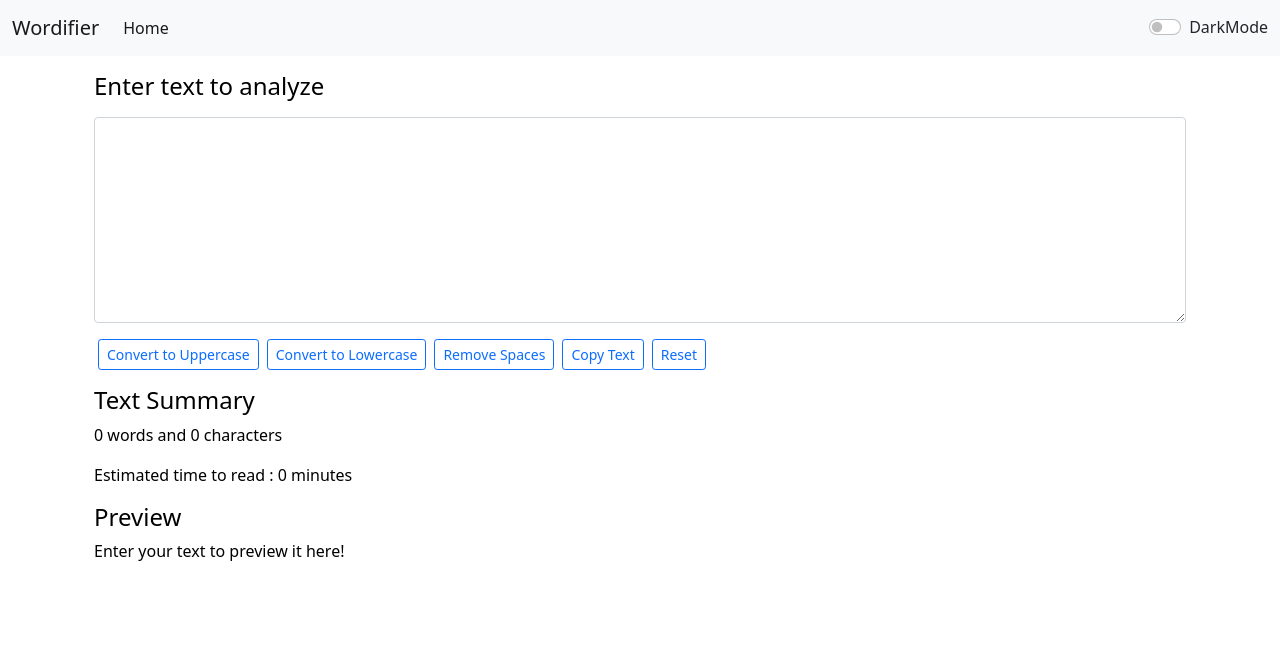
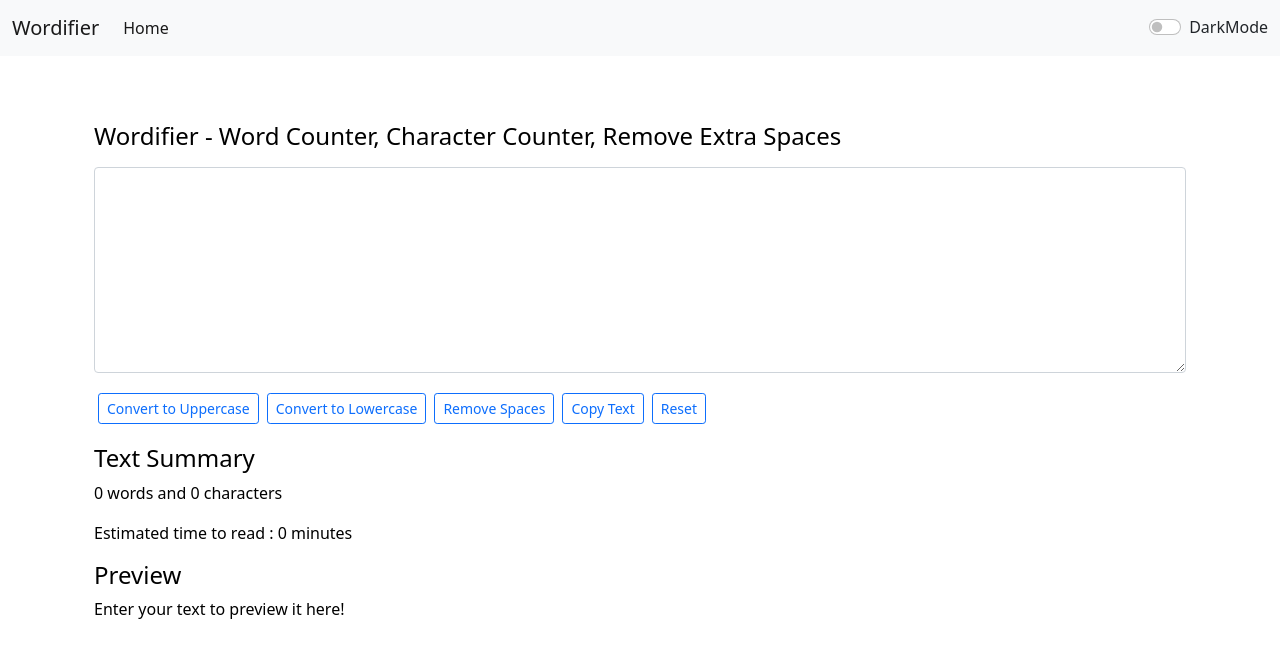
Before and after one commit to Abhijeet6387/Wordifier, a React (Create React App) app: page / in a window 1280 px wide. Shown: the top 658 px of the page. Built offline with nearby package versions, Linux system fonts and the light colour scheme.

Commit message:
cls bug fixed- alert box fixed

```diff
--- a/src/App.js
+++ b/src/App.js
@@ -50,7 +50,7 @@ function App() {
         {/* <Route exact path="/"> */}
         <TextForm
           showAlert={showAlert}
-          heading="Enter text to analyze"
+          heading="Wordifier - Word Counter, Character Counter, Remove Extra Spaces"
           mode={mode}
         />
         {/* </Route>
--- a/src/components/Alert.js
+++ b/src/components/Alert.js
@@ -6,14 +6,16 @@ function Alert(props) {
     return lo.charAt(0).toUpperCase() + lo.slice(1);
   };
   return (
-    props.alert && (
+    <div style={{ height: "50px" }}>
+      {props.alert && (
         <div
           className={`alert alert-${props.alert.type} alert-dismissible fade show`}
           role="alert"
         >
           <strong>{capitalize(props.alert.type)}</strong>: {props.alert.message}
         </div>
-    )
+      )}
+    </div>
   );
 }
 
--- a/src/components/TextForm.js
+++ b/src/components/TextForm.js
@@ -70,8 +70,8 @@ export default function TextForm(props) {
               type="button"
               className={
                 props.mode === "light"
-                  ? "btn btn-outline-primary btn-sm mx-1"
-                  : "btn btn-primary btn-sm mx-1"
+                  ? "btn btn-outline-primary btn-sm mx-1 my-1"
+                  : "btn btn-primary btn-sm mx-1 my-1"
               }
               onClick={handleUpClick}
             >
@@ -81,8 +81,8 @@ export default function TextForm(props) {
               type="button"
               className={
                 props.mode === "light"
-                  ? "btn btn-outline-primary btn-sm mx-1"
-                  : "btn btn-primary btn-sm mx-1"
+                  ? "btn btn-outline-primary btn-sm mx-1 my-1"
+                  : "btn btn-primary btn-sm mx-1 my-1"
               }
               onClick={handleLoClick}
             >
@@ -97,8 +97,8 @@ export default function TextForm(props) {
               type="button"
               className={
                 props.mode === "light"
-                  ? "btn btn-outline-primary btn-sm mx-1"
-                  : "btn btn-primary btn-sm mx-1"
+                  ? "btn btn-outline-primary btn-sm mx-1 my-1"
+                  : "btn btn-primary btn-sm mx-1 my-1"
               }
               onClick={handleSpaces}
             >
@@ -108,8 +108,8 @@ export default function TextForm(props) {
               type="button"
               className={
                 props.mode === "light"
-                  ? "btn btn-outline-primary btn-sm mx-1"
-                  : "btn btn-primary btn-sm mx-1"
+                  ? "btn btn-outline-primary btn-sm mx-1 my-1"
+                  : "btn btn-primary btn-sm mx-1 my-1"
               }
               onClick={handleOnCopy}
             >
@@ -120,8 +120,8 @@ export default function TextForm(props) {
               type="button"
               className={
                 props.mode === "light"
-                  ? "btn btn-outline-primary btn-sm mx-1"
-                  : "btn btn-primary btn-sm mx-1"
+                  ? "btn btn-outline-primary btn-sm mx-1 my-1"
+                  : "btn btn-primary btn-sm mx-1 my-1"
               }
               onClick={handleReset}
             >
@@ -134,7 +134,7 @@ export default function TextForm(props) {
               {
                 // filter method to remove the 0 word bug
                 text.split(" ").filter((element) => {
-                  return element.length != 0;
+                  return element.length !== 0;
                 }).length
               }{" "}
               words and {text.length} characters
```
Lines whose indentation alone changed are shown as unchanged.
